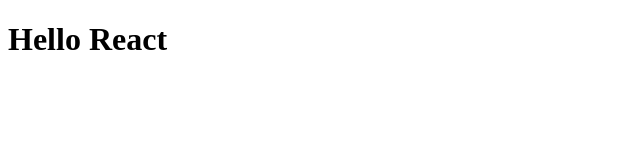
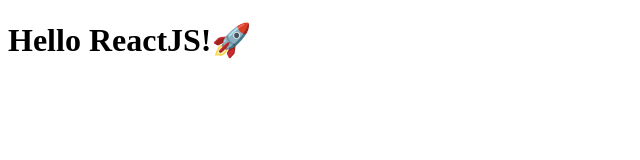
Before and after one commit to fabiosjc/01-github-explorer, a React app: page / in a window 1280 px wide. Shown: the top 160 px of the page, without its empty margins (0-640 px from the left). Built offline with nearby package versions, Linux system fonts and the light colour scheme.

Commit message:
Webpack Dev Server

```diff
--- a/package.json
+++ b/package.json
@@ -15,6 +15,7 @@
     "babel-loader": "^8.2.5",
     "html-webpack-plugin": "^5.5.0",
     "webpack": "^5.72.1",
-    "webpack-cli": "^4.9.2"
+    "webpack-cli": "^4.9.2",
+    "webpack-dev-server": "^4.9.0"
   }
 }
--- a/src/App.jsx
+++ b/src/App.jsx
@@ -1,3 +1,3 @@
 export function App() {
-  return <h1>Hello React</h1>
+  return <h1>Hello ReactJS!🚀</h1>
 }
--- a/webpack.config.js
+++ b/webpack.config.js
@@ -10,6 +10,11 @@
   },
   resolve: {
     extensions: ['.js', '.jsx']
+  },
+  devServer: {
+    static: {
+      directory: path.resolve(__dirname, 'public')
+    },
   },
   plugins: [
     new HtmlWebpackPlugin({
```
Also changed, not shown: 1 other file (tests, documents, lock files or other folders).
